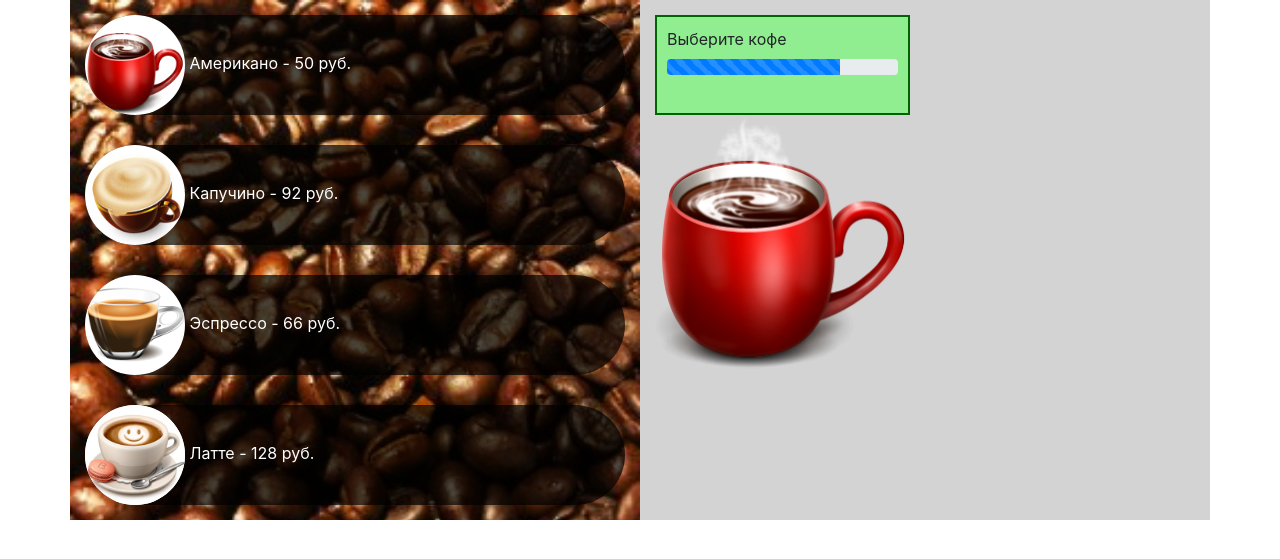
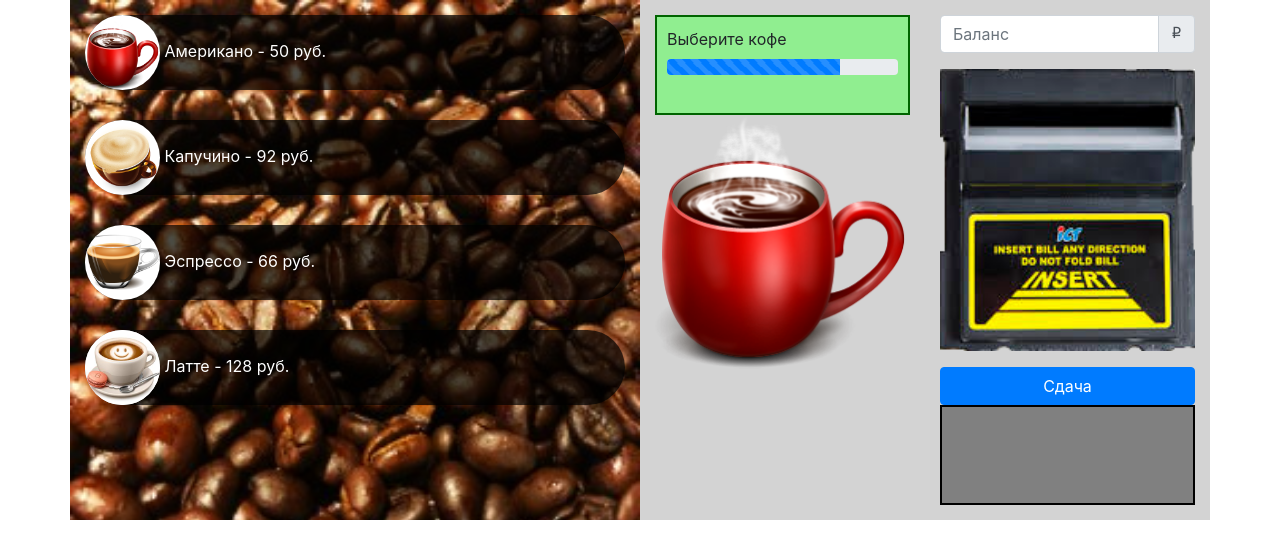
Before and after one commit to oleg-gf/coffee-machine, a PHP site: page / in a window 1280 px wide. Shown: the top 559 px of the page. Run offline with PHP 8.4, Linux system fonts and the light colour scheme.

Commit message:
Завершена вёрстка

```diff
--- a/index.php
+++ b/index.php
@@ -46,10 +46,21 @@
                             <img src="img/americano.png" alt="Американо">
                         </div>
                     </div>
+                    <div class="col-6"><!-- Баланс, АТМ, Сдача -->
+                    <div class="input-group mb-3">
+                      <input type="text" class="form-control balance" placeholder="Баланс">
+                      <div class="input-group-append">
+                        <span class="input-group-text rub">i</span>
+                      </div>
+                    </div>
+                    <div class="atm">
+                        <img src="img/bill_acc.png" alt="">
+                    </div>
+                    <button class="btn btn-primary btn-block mt-3 change-btn">Сдача</button>
+                    <div class="change-box"></div>
+                    </div>
                 </div>
-                <div class="col-6"><!-- Баланс, АТМ, Сдача -->
 
-                </div>
             </div>
         </div>
     </div>
--- a/style.css
+++ b/style.css
@@ -5,7 +5,7 @@
 }
 .coffee-item {
     background-color: rgba(0, 0, 0, 0.7);
-    border-radius: 50px;
+    border-radius: calc(75px / 2);
     margin: 15px;
 }
 .coffee-item:hover {
@@ -14,7 +14,7 @@
 .coffee-item img {
     background-color: white;
     border-radius: 50%;
-    height: 100px;
+    height: 75px;
 }
 .coffee-item span {
     color: white;
@@ -32,3 +32,19 @@
 .cup img {
     width: 100%;
 }
+@font-face {
+    font-family: "rouble";
+    src: url("rouble.otf") format("opentype");
+}
+.rub {
+    font-family: "rouble";
+}
+
+.atm img {
+    width: 100%;
+}
+.change-box {
+    background: grey;
+    border: 2px solid black;
+    min-height: 100px;
+}
```
Also changed, not shown: rouble.otf (added).
